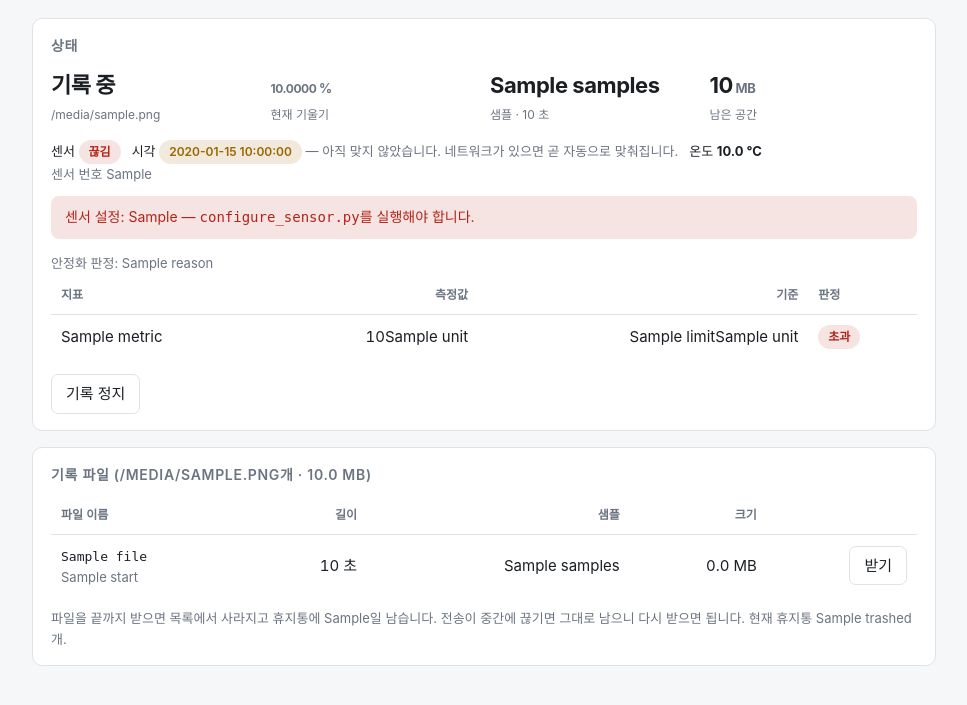
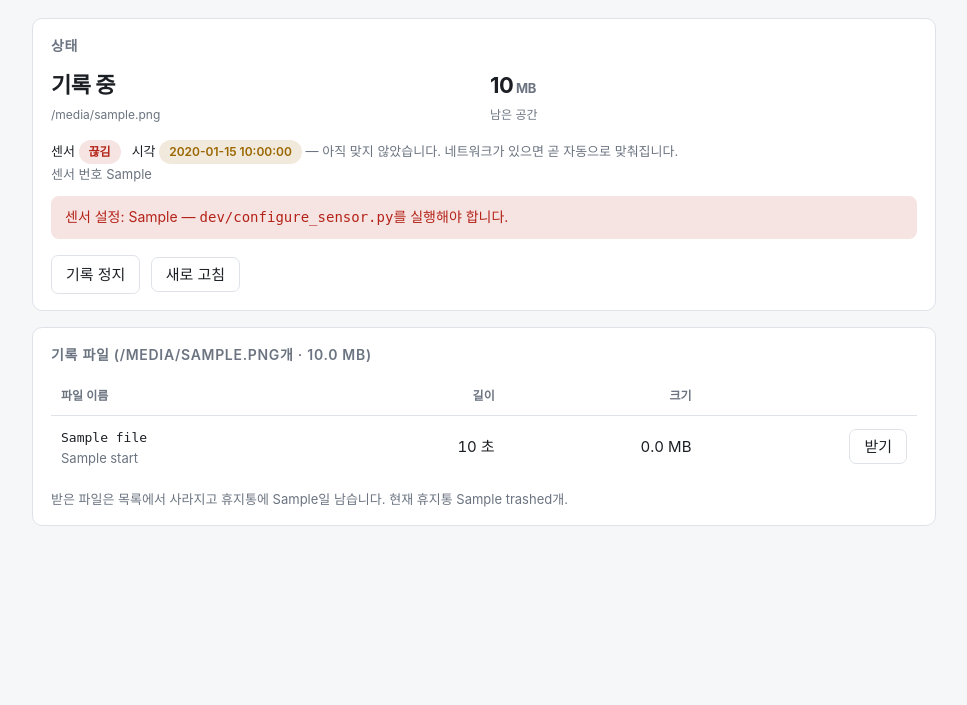
Before and after one commit to geolux-sdk/verticrane, a Python web app: template web/templates/index.html in a window 1280 px wide. Shown: the part 57-762 px from the top of the page, without its empty margins (156-1123 px from the left). Run offline with Jinja, Linux system fonts and the light colour scheme; the template is opened without the code that fills it: most values are stand-ins (such as "Sample title", 1, 10 or a date in 2020).

Commit message:
Download with a plain link instead of a blob
Reading the file into a blob let the page confirm delivery before retiring it,
but on the device the button did nothing at all, and a download that does not
happen is worse than one retired a moment early. A plain <a download> hands the
job to the browser, which is the one thing here guaranteed to work. The trash
covers the gap: a file retired without arriving is still there for days.

The tilt reading and sample count leave the page. They were the only reason it
polled, and the polling was what tore down the previous attempt. What is left
needs no JavaScript to render.

Co-Authored-By: Claude Opus 5 (1M context) <noreply@anthropic.com>

```diff
--- a/web/templates/index.html
+++ b/web/templates/index.html
@@ -2,23 +2,15 @@
 {% block body %}
 
 {% set STATE_LABEL = {"waiting_http": "접속 대기", "waiting_stable": "안정화 대기",
-                      "recording": "기록 중", "maintenance": "대기 (유지보수)"} %}
+                      "recording": "기록 중", "maintenance": "대기 (접속됨)"} %}
 
 <div class="card">
   <h2>상태</h2>
   {% if status %}
   <div class="grid">
     <div class="stat">
-      <b id="v-state">{{ STATE_LABEL.get(status.state, status.state) }}</b>
-      <span id="v-file">{% if status.state == "recording" %}{{ status.file }}{% else %}기록하지 않는 중{% endif %}</span>
-    </div>
-    <div class="stat">
-      <b><span id="v-tilt">{{ "%.4f"|format(status.tilt) if status.tilt is not none else "-" }}</span><span style="font-size:13px"> %</span></b>
-      <span>현재 기울기</span>
-    </div>
-    <div class="stat">
-      <b id="v-samples">{{ status.samples }}</b>
-      <span>샘플 · <span id="v-elapsed">{{ "%.0f"|format(status.elapsed_s) }}</span> 초</span>
+      <b>{{ STATE_LABEL.get(status.state, status.state) }}</b>
+      <span>{% if status.state == "recording" %}{{ status.file }}{% else %}기록하지 않는 중{% endif %}</span>
     </div>
     <div class="stat">
       <b>{{ "%.0f"|format(stats.free_mb) }}<span style="font-size:13px"> MB</span></b>
@@ -36,9 +28,6 @@
     {% else %}
       <span class="pill warn">{{ status.time_quality }}</span>
       <span class="muted">— 아직 맞지 않았습니다. 네트워크가 있으면 곧 자동으로 맞춰집니다.</span>
-    {% endif %}
-    {% if status.temp_c is not none %}
-      &nbsp; 온도 <b>{{ "%.1f"|format(status.temp_c) }} ℃</b>
     {% endif %}
     {% if status.device_serial %}
       <br><span class="muted">센서 번호 {{ status.device_serial }}</span>
@@ -59,27 +48,9 @@
 
   {% for w in status.config_warnings %}
     <div class="notice bad" style="margin-top:12px">
-      센서 설정: {{ w }} — <code>configure_sensor.py</code>를 실행해야 합니다.
+      센서 설정: {{ w }} — <code>dev/configure_sensor.py</code>를 실행해야 합니다.
     </div>
   {% endfor %}
-
-  {% if status.stability and status.stability.metrics %}
-    <p class="small muted" style="margin:12px 0 4px">
-      안정화 판정: {{ status.stability.reason }}
-    </p>
-    <div class="wrap"><table>
-      <tr><th>지표</th><th class="num">측정값</th><th class="num">기준</th><th>판정</th></tr>
-      {% for m in status.stability.metrics %}
-      <tr>
-        <td>{{ m.label }}</td>
-        <td class="num">{{ "%.4g"|format(m.value) }}{{ m.unit }}</td>
-        <td class="num">{{ m.limit }}{{ m.unit }}</td>
-        <td>{% if m.ok %}<span class="pill ok">통과</span>
-            {% else %}<span class="pill bad">초과</span>{% endif %}</td>
-      </tr>
-      {% endfor %}
-    </table></div>
-  {% endif %}
 
   <p style="margin:16px 0 0">
     {% if status.state == "recording" %}
@@ -87,6 +58,7 @@
     {% else %}
       <button class="primary" onclick="post('/api/record/start')">지금 기록 시작</button>
     {% endif %}
+    <a class="btn" href="{{ url_for('index') }}" style="margin-left:6px">새로 고침</a>
   </p>
   {% else %}
     <p class="muted">기록기가 연결되어 있지 않습니다.</p>
@@ -101,10 +73,8 @@
   {% else %}
     <div class="wrap"><table>
       <tr>
-        <th>파일 이름</th><th class="num">길이</th><th class="num">샘플</th>
-        <th class="num">크기</th><th></th>
+        <th>파일 이름</th><th class="num">길이</th><th class="num">크기</th><th></th>
       </tr>
-      {% set ns = namespace(seen=[]) %}
       {% for f in files %}
       <tr>
         <td>
@@ -120,10 +90,14 @@
           </div>
         </td>
         <td class="num">{{ "%.0f"|format(f.duration_s) }} 초</td>
-        <td class="num">{{ f.samples }}</td>
         <td class="num">{{ "%.1f"|format(f.size / 1048576) }} MB</td>
         <td class="num">
-          <button class="btn" onclick="collect(this, '/api/files/{{ f.name }}', '{{ f.name }}')">받기</button>
+          {# A plain link, so the browser does the download itself. Reading the
+             file into a blob first let the page confirm delivery, but a download
+             that does not happen is worse than one retired a moment early --
+             and the file sits in the trash for days either way. #}
+          <a class="btn" href="/api/files/{{ f.name }}" download
+             onclick="collected('{{ f.name }}')">받기</a>
         </td>
       </tr>
       {% endfor %}
@@ -133,102 +107,37 @@
       <p class="small muted" style="margin:12px 0 0">
         시간이 이어지는 파일은 하나로 합쳐 받을 수 있습니다:
         {% for g in files|map(attribute='group')|unique|sort %}
-          <button class="btn" onclick="collect(this, '/api/groups/{{ g }}', '')">그룹 {{ g }}</button>
+          <a class="btn" href="/api/groups/{{ g }}" download
+             onclick="collected(null, {{ g }})">그룹 {{ g }}</a>
         {% endfor %}
       </p>
     {% endif %}
 
     <p class="small muted" style="margin:12px 0 0">
-      파일을 끝까지 받으면 목록에서 사라지고 휴지통에 {{ cfg.trash_retention_days }}일 남습니다.
-      전송이 중간에 끊기면 그대로 남으니 다시 받으면 됩니다.
+      받은 파일은 목록에서 사라지고 휴지통에 {{ cfg.trash_retention_days }}일 남습니다.
       {% if stats.trashed %} 현재 휴지통 {{ stats.trashed }}개.{% endif %}
     </p>
   {% endif %}
 </div>
 
 <script>
-// While recording, the page refreshes itself so the sample count climbs without
-// the operator tapping anything. That refresh has to stand down during a
-// download: reloading mid-transfer tears down the fetch, and a file of any size
-// takes longer than the interval. The timer is armed at the bottom of this
-// script and cleared here.
-let refreshTimer = null;
-
-// The browser confirms it has the file; the server cannot tell on its own.
-// A finished response only means the bytes reached the socket, and a small
-// file leaves in one write long before it is delivered. So the whole body is
-// read here first, saved, and only then is the file retired on the device.
-async function collect(btn, url, name) {
-  const label = btn.textContent;
-  if (refreshTimer) { clearTimeout(refreshTimer); refreshTimer = null; }
-  btn.disabled = true; btn.textContent = '받는 중…';
-  try {
-    const r = await fetch(url);
-    if (!r.ok) throw new Error('HTTP ' + r.status);
-    const filename = (r.headers.get('content-disposition') || '')
-      .match(/filename="?([^"]+)"?/)?.[1] || name || 'recording.ahrsbin';
-    const blob = await r.blob();          // throws if the connection drops
-    save(blob, filename);
-    await fetch(url + '/collected', {method: 'POST'});
-    location.reload();
-  } catch (e) {
-    btn.disabled = false; btn.textContent = label;
-    alert('전송이 끊겼습니다. 파일은 그대로 있으니 다시 받으세요.
-' + e.message);
-    armRefresh();
-  }
+// The browser is already downloading by the time this runs -- the link is not
+// cancelled -- so this only tells the device the file has been collected.
+// A native download is independent of the page, so the reload does not disturb it.
+function collected(name, group) {
+  var url = name
+    ? '/api/files/' + encodeURIComponent(name) + '/collected'
+    : '/api/groups/' + group + '/collected';
+  fetch(url, {method: 'POST'})
+    .then(function () { setTimeout(function () { location.reload(); }, 2000); })
+    .catch(function () {});
 }
 
-// Two well-known traps here, both of which silently produce no download:
-//  - the anchor has to be in the document before click() for some browsers;
-//  - revoking the object URL immediately after click() can pull the blob out
-//    from under a download that has not started reading it yet.
-function save(blob, filename) {
-  const href = URL.createObjectURL(blob);
-  const a = document.createElement('a');
-  a.href = href;
-  a.download = filename;
-  a.style.display = 'none';
-  document.body.appendChild(a);
-  a.click();
-  setTimeout(() => { document.body.removeChild(a); URL.revokeObjectURL(href); }, 30000);
+function post(url) {
+  fetch(url, {method: 'POST'})
+    .then(function (r) { return r.json().catch(function () { return {}; }); })
+    .then(function () { location.reload(); })
+    .catch(function (e) { alert('실패했습니다: ' + e.message); });
 }
-
-// Poll rather than reload the page. A reload tears down any download in
-// flight, and a plain request would read as "the operator is here" and stop the
-// recording -- hence ?auto=1, which the server ignores for that purpose.
-async function armRefresh() {
-  if (!AUTO_REFRESH || refreshTimer) return;
-  refreshTimer = setTimeout(async () => {
-    refreshTimer = null;
-    try {
-      const r = await fetch('/api/status?auto=1');
-      const d = await r.json();
-      if (d.state !== RENDERED_STATE) { location.reload(); return; }
-      set('v-tilt', d.tilt_pct === null ? '-' : d.tilt_pct.toFixed(4));
-      set('v-samples', d.samples);
-      set('v-elapsed', Math.round(d.elapsed_s));
-      set('v-file', d.file || '기록하지 않는 중');
-    } catch (e) { /* the vehicle drove off; try again next tick */ }
-    armRefresh();
-  }, 5000);
-}
-
-function set(id, value) {
-  const el = document.getElementById(id);
-  if (el) el.textContent = value;
-}
-
-async function post(url) {
-  const r = await fetch(url, {method: 'POST'});
-  const j = await r.json().catch(() => ({}));
-  if (!r.ok) { alert(j.error || '실패했습니다.'); return; }
-  location.reload();
-}
-// The page is a snapshot; refresh it while a recording is running so the
-// operator can watch the sample count climb without tapping anything.
-const AUTO_REFRESH = {% if status and status.state in ("recording", "waiting_stable") %}true{% else %}false{% endif %};
-const RENDERED_STATE = {{ (status.state if status else "")|tojson }};
-armRefresh();
 </script>
 {% endblock %}
```
